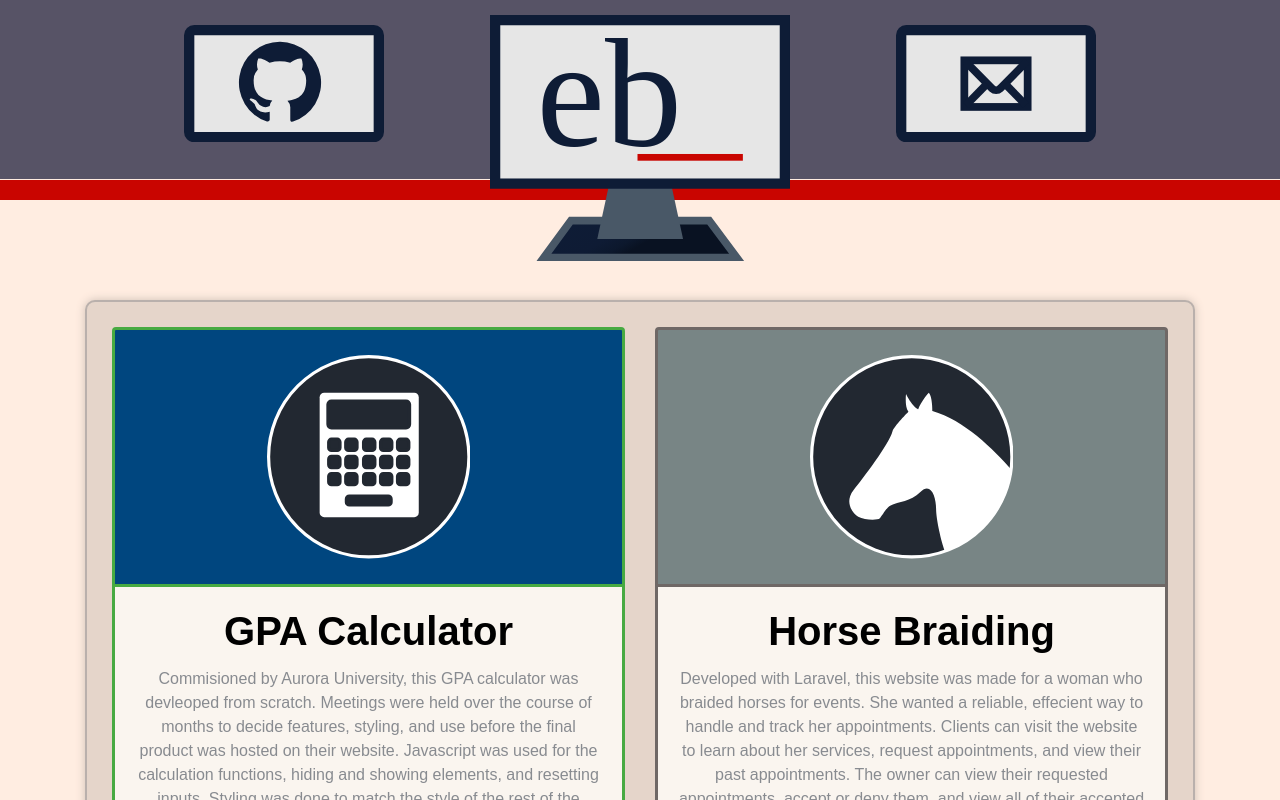
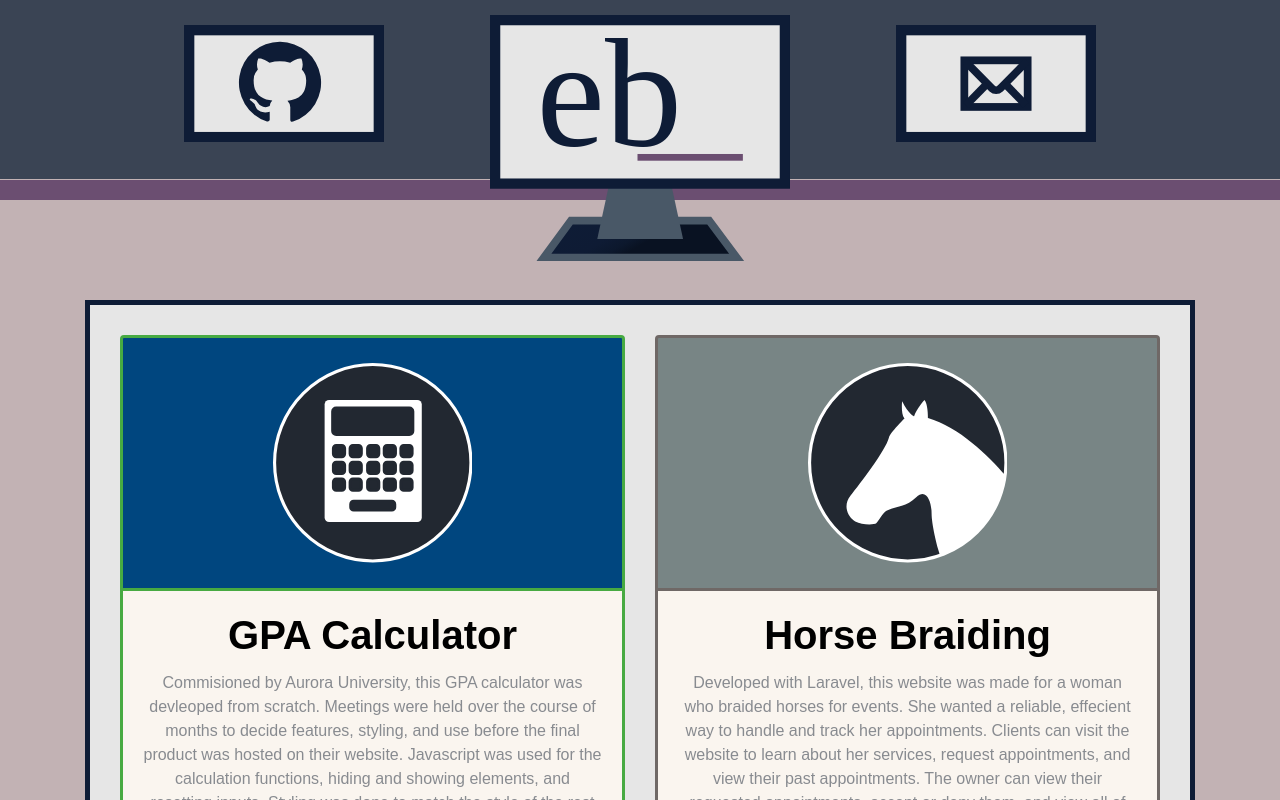
Before and after one commit to ejoebanks/eliweb, an Angular app: page / in a window 1280 px wide. Shown: the top 800 px of the page. Built offline with nearby package versions, Linux system fonts and the light colour scheme; a web font is replaced by a local one.

Commit message:
Updated svg, changed color scheme

```diff
--- a/src/app/app.component.css
+++ b/src/app/app.component.css
@@ -1,5 +1,5 @@
 body {
-  background-color: #FFEDE1;
+  background-color: #C2B2B4;
 
   font-family: 'Muli', sans-serif;
 }
@@ -7,5 +7,5 @@ body {
 .page-container {
   position: relative;
   min-height: 100vh;
-  background-color: #FFEDE1;
+  background-color: #C2B2B4;
 }
--- a/src/app/footer/footer.component.css
+++ b/src/app/footer/footer.component.css
@@ -4,7 +4,7 @@
   width: 100%;
   min-height: 100px;
   text-align: center;
-  background: linear-gradient(180deg, #FFEDE1 50%, #575366 50%);
+  background: linear-gradient(180deg, #C2B2B4 50%, #575366 50%);
 }
 
 .svg2_container {
--- a/src/app/maincontent/maincontent.component.css
+++ b/src/app/maincontent/maincontent.component.css
@@ -167,11 +167,12 @@
 
 .main_content {
   padding: 25px;
-  background-color: #E5D5CA;
   margin-bottom: 50px;
-  border-radius: 10px;
-  border: 2px solid rgba(14, 28, 54, .2);
   position: relative;
   color: white;
-  box-shadow: 0 0px 10px #cebfb5;
+  border: 5px solid #0e1c36;
+
+  /* #2 */
+  padding: 30px;
+  background: #e6e6e6;
 }
--- a/src/app/navbar/navbar.component.css
+++ b/src/app/navbar/navbar.component.css
@@ -14,7 +14,7 @@
   left: 0;
   top: 65%;
   height: 20px;
-  background: #C90500;
+  background: #6B4E71;
   content: "";
   width: 100%;
   display: block;
@@ -27,12 +27,6 @@
 
 .nav-head {
   width: 200px;
-}
-
-#c_test {
-  height: 50px;
-  width: 100%;
-  background-color: teal;
 }
 
 /* Containers for logo in navbar */
@@ -211,8 +205,9 @@ a svg {
 #parent {
   display: flex;
   position: relative;
-  background: linear-gradient(180deg, #575366 65%, #FFEDE1 35%);
+  background: linear-gradient(180deg, #3A4454 65%, #C2B2B4 35%);
 }
+
 #narrow {
   width: 40%;
   text-align: center;
--- a/src/app/navbar/navbar.component.html
+++ b/src/app/navbar/navbar.component.html
@@ -2,25 +2,26 @@
   <div id="parent">
     <div id="wide">
       <a href="https://github.com/ejoebanks">
-        <svg id="fd824dcb-9366-4264-b07c-212d832f7a01" data-name="Layer 1" xmlns="http://www.w3.org/2000/svg" viewBox="0 0 77.46 45.42">
+        <svg id="e5309130-56c9-4856-b079-ae9914ec4d52" data-name="fd824dcb-9366-4264-b07c-212d832f7a01" xmlns="http://www.w3.org/2000/svg" viewBox="0 0 77.46 45.42">
           <defs>
             <style>
-              .b8ebaaef-c37d-430f-b7fd-69a4bd98cf4b {
+              .b3bb884c-7678-44cd-b904-19306e241472 {
                 fill: #e6e6e6;
                 stroke: #0e1c36;
                 stroke-miterlimit: 10;
                 stroke-width: 4px;
               }
 
-              .a2f8525b-6c78-4a83-90a7-0326037a6fb2 {
+              .aeaf428d-2d73-4e76-ba5c-e2bd1f9a8d49 {
                 fill: #0e1c36;
                 fill-rule: evenodd;
               }
             </style>
           </defs>
-          <rect class="b8ebaaef-c37d-430f-b7fd-69a4bd98cf4b" x="2" y="2" width="73.46" height="41.42" rx="1.96" />
-          <path class="a2f8525b-6c78-4a83-90a7-0326037a6fb2" d="M37.24,21.71" />
-          <path class="a2f8525b-6c78-4a83-90a7-0326037a6fb2" d="M37.12,6.5a15.85,15.85,0,0,0-5,30.89c.79.15,1.08-.34,1.08-.76v-3c-4.44,1-5.37-1.84-5.37-1.84a4.14,4.14,0,0,0-1.77-2.35c-1.45-1,.1-1,.1-1a3.35,3.35,0,0,1,2.43,1.64,3.39,3.39,0,0,0,4.6,1.33h0a3.48,3.48,0,0,1,1-2.12c-3.52-.4-7.22-1.76-7.22-7.83a6.15,6.15,0,0,1,1.63-4.25,5.75,5.75,0,0,1,.16-4.2s1.33-.43,4.36,1.63a14.9,14.9,0,0,1,8,0c3-2.06,4.35-1.63,4.35-1.63a5.65,5.65,0,0,1,.16,4.2,6.14,6.14,0,0,1,1.69,4.28c0,6.09-3.71,7.43-7.24,7.82a3.79,3.79,0,0,1,1.08,3v4.35c0,.52.28.91,1.09.76a15.85,15.85,0,0,0-5-30.89Z" />
+          <title>left_git</title>
+          <rect class="b3bb884c-7678-44cd-b904-19306e241472" x="2" y="2" width="73.46" height="41.42" />
+          <path class="aeaf428d-2d73-4e76-ba5c-e2bd1f9a8d49" d="M37.24,21.71" />
+          <path class="aeaf428d-2d73-4e76-ba5c-e2bd1f9a8d49" d="M37.12,6.5a15.85,15.85,0,0,0-5,30.89c.79.15,1.08-.34,1.08-.76v-3c-4.44,1-5.37-1.84-5.37-1.84a4.13,4.13,0,0,0-1.77-2.35c-1.45-1,.1-1,.1-1a3.35,3.35,0,0,1,2.43,1.64,3.38,3.38,0,0,0,4.6,1.33h0a3.48,3.48,0,0,1,1-2.12c-3.52-.4-7.22-1.76-7.22-7.83a6.15,6.15,0,0,1,1.63-4.25,5.75,5.75,0,0,1,.16-4.2s1.33-.43,4.36,1.63a14.89,14.89,0,0,1,8,0c3-2.06,4.35-1.63,4.35-1.63a5.65,5.65,0,0,1,.16,4.2,6.14,6.14,0,0,1,1.69,4.28c0,6.09-3.71,7.43-7.24,7.82a3.79,3.79,0,0,1,1.08,3v4.35c0,.52.28.91,1.09.76a15.85,15.85,0,0,0-5-30.89Z" />
         </svg> </a>
     </div>
     <div id="narrow">
@@ -65,7 +66,7 @@
               }
 
               .b4a742d6-9066-4d4b-8f58-1f388e85eca4 {
-                fill: #c90500;
+                fill: #6B4E71;
               }
 
               .fc6ea4cc-27a4-4a96-be94-b769e76b9fcf {
@@ -79,7 +80,6 @@
               <stop offset="1" stop-color="#0e1c36" />
             </linearGradient>
           </defs>
-          <title>ejb_screen</title>
           <polygon class="f5588906-44dc-44ef-902c-ef9033fbab0b" points="96.19 94.56 20.96 94.56 31.56 80.13 85.44 80.13 96.19 94.56" />
           <polygon class="a6690d1f-b5d1-4c31-96f3-ccdf34739656" points="75.25 87.34 41.81 87.34 46.86 64 70.2 64 75.25 87.34" />
           <polyline class="ab4bd3a7-7c43-4656-aa8b-8c3e948c31c9" points="45.17 64 58.04 64 71.76 64" />
@@ -87,224 +87,43 @@
           <rect class="b4a742d6-9066-4d4b-8f58-1f388e85eca4" x="57.49" y="54.17" width="41.07" height="2.62" />
           <path class="fc6ea4cc-27a4-4a96-be94-b769e76b9fcf" d="M112.93,33.86" />
           <path class="fc6ea4cc-27a4-4a96-be94-b769e76b9fcf" d="M112.93,39.7" />
-        </svg> </a>
+        </svg>
+      </a>
     </div>
     <div id="another">
-      <svg id="b093983d-9ab2-4faa-bef7-f746a6063b0d" data-name="fd824dcb-9366-4264-b07c-212d832f7a01" xmlns="http://www.w3.org/2000/svg" viewBox="0 0 77.46 45.42">
+      <svg id="a88fd12f-d728-4a7f-9f0a-f6e3bf88f60b" data-name="b093983d-9ab2-4faa-bef7-f746a6063b0d" xmlns="http://www.w3.org/2000/svg" viewBox="0 0 77.46 45.42">
         <defs>
           <style>
-            .b7faf925-c875-4ee6-adc2-1d5e5c1c353e {
+            .b6c0fd5a-1e15-4c56-b374-013eac1c5151 {
               fill: #e6e6e6;
               stroke-width: 4px;
             }
 
-            .b7faf925-c875-4ee6-adc2-1d5e5c1c353e,
-            .ef638430-4055-4deb-a48d-83224ac6f5b9 {
+            .a1dfc016-e61c-4d8d-bcc1-0df777ba4edb,
+            .b6c0fd5a-1e15-4c56-b374-013eac1c5151 {
               stroke: #0e1c36;
               stroke-miterlimit: 10;
             }
 
-            .aaba57b0-37f0-4c06-8e9d-210748070bbf {
+            .e451197a-da96-4262-96e8-798abb346633 {
               fill: #0e1c36;
               fill-rule: evenodd;
             }
 
-            .ef638430-4055-4deb-a48d-83224ac6f5b9 {
+            .a1dfc016-e61c-4d8d-bcc1-0df777ba4edb {
               fill: none;
               stroke-width: 3px;
             }
           </style>
         </defs>
-        <rect class="b7faf925-c875-4ee6-adc2-1d5e5c1c353e" x="2" y="2" width="73.46" height="41.42" rx="1.96" />
-        <path class="aaba57b0-37f0-4c06-8e9d-210748070bbf" d="M37.24,21.71" />
-        <rect class="ef638430-4055-4deb-a48d-83224ac6f5b9" x="26.47" y="13.69" width="24.52" height="18.05" />
-        <path class="ef638430-4055-4deb-a48d-83224ac6f5b9" d="M38.73,22.71" />
-        <path class="ef638430-4055-4deb-a48d-83224ac6f5b9" d="M26.7,13.92,37.28,24.64a2.17,2.17,0,0,0,3,0L50.83,14" />
-        <line class="ef638430-4055-4deb-a48d-83224ac6f5b9" x1="27.06" y1="31.14" x2="35.17" y2="22.85" />
-        <line class="ef638430-4055-4deb-a48d-83224ac6f5b9" x1="50.31" y1="31.04" x2="42.42" y2="22.97" />
+        <title>mail_right</title>
+        <rect class="b6c0fd5a-1e15-4c56-b374-013eac1c5151" x="2" y="2" width="73.46" height="41.42" />
+        <path class="e451197a-da96-4262-96e8-798abb346633" d="M37.24,21.71" />
+        <rect class="a1dfc016-e61c-4d8d-bcc1-0df777ba4edb" x="26.47" y="13.69" width="24.52" height="18.05" />
+        <path class="a1dfc016-e61c-4d8d-bcc1-0df777ba4edb" d="M38.73,22.71" />
+        <path class="a1dfc016-e61c-4d8d-bcc1-0df777ba4edb" d="M26.7,13.92,37.28,24.64a2.17,2.17,0,0,0,3,0L50.83,14" />
+        <line class="a1dfc016-e61c-4d8d-bcc1-0df777ba4edb" x1="27.06" y1="31.14" x2="35.17" y2="22.85" />
+        <line class="a1dfc016-e61c-4d8d-bcc1-0df777ba4edb" x1="50.31" y1="31.04" x2="42.42" y2="22.97" />
       </svg> </div>
   </div>
 </nav>
-
-<!--
-  <div class="logo_container">
-
-    <div class="svg2_container">
-      <div class="left_side">
-        <a routerLink="#">
-          <svg id="a5b8cf48-a328-44eb-9cc0-f87059786749" data-name="Layer 1" xmlns="http://www.w3.org/2000/svg" viewBox="0 0 97.58 42.23">
-            <defs>
-              <style>
-                .f8346fba-3529-42ec-9714-590d35cb09c0 {
-                  fill: #0e1c36;
-                  fill-rule: evenodd;
-                }
-
-                .b7f0b8c1-40a2-4288-be33-18322c9e2e2a {
-                  fill: #e6e6e6;
-                  stroke: #0e1c36;
-                  stroke-miterlimit: 10;
-                  stroke-width: 4px;
-                }
-              </style>
-            </defs>
-            <title>git_left</title>
-            <polyline class="f8346fba-3529-42ec-9714-590d35cb09c0" points="97.58 24.04 67.64 24.04 67.64 18.2 97.58 18.2" />
-            <rect class="b7f0b8c1-40a2-4288-be33-18322c9e2e2a" x="2" y="2" width="67.76" height="38.23" rx="3.01" />
-            <path class="f8346fba-3529-42ec-9714-590d35cb09c0" d="M34.06,5.66a15.85,15.85,0,0,0-5,30.89c.79.15,1.08-.34,1.08-.76s0-1.63,0-2.95C25.7,33.79,24.77,31,24.77,31A4.15,4.15,0,0,0,23,28.65c-1.44-1,.1-1,.1-1a3.31,3.31,0,0,1,2.43,1.64,3.38,3.38,0,0,0,4.62,1.31,3.4,3.4,0,0,1,1-2.12c-3.52-.4-7.22-1.76-7.22-7.83a6.14,6.14,0,0,1,1.63-4.25,5.76,5.76,0,0,1,.16-4.2s1.33-.43,4.36,1.63a14.86,14.86,0,0,1,7.94,0c3-2.06,4.35-1.63,4.35-1.63a5.7,5.7,0,0,1,.16,4.2,6.14,6.14,0,0,1,1.63,4.25c0,6.09-3.71,7.43-7.24,7.82A3.79,3.79,0,0,1,38,31.44c0,2.12,0,3.83,0,4.35s.28.91,1.09.76a15.85,15.85,0,0,0-5-30.89Z" />
-          </svg>
-        </a>
-
-      </div>
-
-      <svg id="bc57618b-d0d9-4c10-b042-d703ab52663a" data-name="Layer 1" xmlns="http://www.w3.org/2000/svg" xmlns:xlink="http://www.w3.org/1999/xlink" viewBox="0 0 116.93 105.05">
-        <defs>
-          <style>
-            .b91aa720-9786-4f19-8a05-9d7decb3d4ef {
-              stroke: #495867;
-              fill: url(#b409fe37-6fbb-4449-833a-efffcddabeec);
-            }
-
-            .b91aa720-9786-4f19-8a05-9d7decb3d4ef,
-            .f2682f9d-8b81-43e4-baa5-99ee598bdf43 {
-              stroke-miterlimit: 10;
-              stroke-width: 4px;
-            }
-
-            .e83e955c-8558-40f6-9cb6-54389cc18e34 {
-              fill: url(#b58b89b4-9eba-43fd-9652-4f26d24ee5f6);
-            }
-
-            .a75be2ce-4a0e-4932-9fc5-13ce5af26dd7 {
-              fill: #0e1c48;
-            }
-
-            .f2682f9d-8b81-43e4-baa5-99ee598bdf43 {
-              fill: #e6e6e6;
-              stroke: #0e1c36;
-            }
-
-            .fe0f179d-bd17-42f4-a295-f0ebb7e131d9 {
-              font-size: 60px;
-              font-family: Broadway;
-            }
-
-            .e437ae13-fc31-4096-b771-57822b66fffa,
-            .fe0f179d-bd17-42f4-a295-f0ebb7e131d9 {
-              fill: #0e1c36;
-            }
-
-            .e100f69d-9a93-427b-b601-c27b0621ef0c {
-              fill: #c90500;
-            }
-
-            .e437ae13-fc31-4096-b771-57822b66fffa {
-              fill-rule: evenodd;
-            }
-          </style>
-          <linearGradient id="b409fe37-6fbb-4449-833a-efffcddabeec" x1="70.01" y1="108.86" x2="46.41" y2="67.98" gradientUnits="userSpaceOnUse">
-            <stop offset="0.5" stop-color="#091222" />
-            <stop offset="0.58" stop-color="#0c182d" />
-            <stop offset="0.69" stop-color="#0e1b34" />
-            <stop offset="1" stop-color="#0e1c36" />
-          </linearGradient>
-          <linearGradient id="b58b89b4-9eba-43fd-9652-4f26d24ee5f6" x1="75.97" y1="75.82" x2="41.27" y2="75.82" gradientUnits="userSpaceOnUse">
-            <stop offset="0.5" stop-color="#960400" />
-            <stop offset="0.53" stop-color="#a40400" />
-            <stop offset="0.58" stop-color="#b50500" />
-            <stop offset="0.65" stop-color="#c00500" />
-            <stop offset="0.74" stop-color="#c70500" />
-            <stop offset="1" stop-color="#c90500" />
-          </linearGradient>
-        </defs>
-        <title>screen_eb</title>
-        <path class="b91aa720-9786-4f19-8a05-9d7decb3d4ef" d="M98.67,88.87c0,7.83-21.42,14.18-40.1,14.18s-40.3-6.35-40.3-14.18,21.62-14.19,40.3-14.19S98.67,81,98.67,88.87Z" />
-        <path class="e83e955c-8558-40f6-9cb6-54389cc18e34" d="M73.92,87.64H43.08a1.92,1.92,0,0,1-1.86-2.41l5.06-19.78A1.92,1.92,0,0,1,48.14,64H68.79a1.93,1.93,0,0,1,1.87,1.44l5.13,19.79A1.93,1.93,0,0,1,73.92,87.64Z" />
-        <polyline class="a75be2ce-4a0e-4932-9fc5-13ce5af26dd7" points="45.17 64 58.04 64 71.76 64" />
-        <rect class="f2682f9d-8b81-43e4-baa5-99ee598bdf43" x="2" y="2" width="112.93" height="63.72" rx="3.01" /><text class="fe0f179d-bd17-42f4-a295-f0ebb7e131d9" transform="translate(18.17 50.62)">eb</text>
-        <rect class="e100f69d-9a93-427b-b601-c27b0621ef0c" x="57.49" y="54.17" width="41.07" height="2.62" />
-        <path class="e437ae13-fc31-4096-b771-57822b66fffa" d="M112.93,33.86" />
-        <path class="e437ae13-fc31-4096-b771-57822b66fffa" d="M112.93,39.7" />
-      </svg>
-    </div>
-
-    <div class="right_side">
-      <a id="git_logo" routerLink="google.com">
-        <svg id="b34d6ec6-0a66-48cc-8b3a-56adea039d4d" data-name="Layer 1" xmlns="http://www.w3.org/2000/svg" viewBox="0 0 97.58 42.23">
-          <defs>
-            <style>
-              .bfeffab3-8873-45f5-96f4-3e31cfe72a38 {
-                fill: #0e1c36;
-                fill-rule: evenodd;
-              }
-
-              .ac6d4a05-1848-47a6-869a-8f526ad7161e {
-                fill: #e6e6e6;
-                stroke-width: 4px;
-              }
-
-              .ac6d4a05-1848-47a6-869a-8f526ad7161e,
-              .bb56b0fd-d5b7-46d7-89a2-95ba5e137967 {
-                stroke: #0e1c36;
-                stroke-miterlimit: 10;
-              }
-
-              .bb56b0fd-d5b7-46d7-89a2-95ba5e137967 {
-                fill: none;
-                stroke-width: 3px;
-              }
-            </style>
-          </defs>
-          <polyline class="bfeffab3-8873-45f5-96f4-3e31cfe72a38" points="0 24.04 29.95 24.04 29.95 18.2 0 18.2" />
-          <rect class="ac6d4a05-1848-47a6-869a-8f526ad7161e" x="27.82" y="2" width="67.76" height="38.23" rx="3.01" transform="translate(123.41 42.23) rotate(-180)" />
-          <rect class="bb56b0fd-d5b7-46d7-89a2-95ba5e137967" x="49.4" y="12.09" width="24.52" height="18.05" />
-          <path class="bb56b0fd-d5b7-46d7-89a2-95ba5e137967" d="M61.66,21.12" />
-          <path class="bb56b0fd-d5b7-46d7-89a2-95ba5e137967" d="M49.63,12.32,60.21,23a2.19,2.19,0,0,0,3,0L73.76,12.41" />
-          <line class="bb56b0fd-d5b7-46d7-89a2-95ba5e137967" x1="49.99" y1="29.55" x2="58.1" y2="21.26" />
-          <line class="bb56b0fd-d5b7-46d7-89a2-95ba5e137967" x1="73.24" y1="29.45" x2="65.35" y2="21.38" />
-        </svg></a>
-    </div>
-
-  </div>
-</nav>
--->
-<!--
-<nav class="navbar navbar-expand-lg navbar-dark bg-dark">
-  <div class="logo_container">
-    <a routerLink="#">
-      <div class="git_container">
-        <svg xmlns="http://www.w3.org/2000/svg" viewBox="0 0 91.7 59.81" width="90">
-          <rect class="a" x="2" y="2" width="87.7" height="55.81" rx="6.65" />
-          <path class="b" d="M134,83.5" />
-          <path class="b" d="M85,83" />
-          <path class="c" d="M45.85,9.44a21,21,0,0,0-6.63,40.9c1.05.19,1.43-.46,1.43-1V45.43C34.81,46.7,33.58,43,33.58,43a5.55,5.55,0,0,0-2.33-3.07c-1.9-1.3.15-1.27.15-1.27a4.43,4.43,0,0,1,3.21,2.16C36.45,44,39.49,43,40.69,42.51A4.48,4.48,0,0,1,42,39.7c-4.66-.53-9.56-2.33-9.56-10.37a8.11,8.11,0,0,1,2.16-5.64,7.6,7.6,0,0,1,.21-5.55s1.76-.56,5.77,2.15a20.14,20.14,0,0,1,10.51,0c4-2.71,5.76-2.15,5.76-2.15a7.45,7.45,0,0,1,.21,5.55,8.11,8.11,0,0,1,2.16,5.64c0,8.06-4.91,9.83-9.58,10.35a5,5,0,0,1,1.42,3.89v5.76c0,.69.37,1.21,1.44,1a21,21,0,0,0-6.65-40.9Z" />
-        </svg>
-      </div>
-    </a>
-    <a routerLink="#">
-      <div class="svg_container">
-        <svg version="1.1" id="Layer_1" xmlns="http://www.w3.org/2000/svg" xmlns:xlink="http://www.w3.org/1999/xlink" x="0px" y="0px" viewBox="0 0 170.48 109" style="enable-background:new 0 0 170.48 109;" xml:space="preserve">
-          <rect class="cls-1" x="2" y="2" width="165" height="105" rx="6.65" /><text class="cls-2" transform="translate(26.95 81.44)">eb </text>
-          <path class="cls-3" d="M134,83.5" />
-          <path class="cls-3" d="M85,83" />
-          <rect class="cls-4" x="85.95" y="87" width="62" height="4" /><text />
-        </svg>
-      </div>
-    </a>
-
-    <div class="other_container">
-      <a id="git_logo" routerLink="google.com">
-        <svg id="b4b8bcda-5e06-4495-8b4f-f028a0c766c2" data-name="Layer 1" xmlns="http://www.w3.org/2000/svg" viewBox="0 0 169 109">
-          <defs>
-          </defs>
-          <title>git_img_2</title>
-          <rect class="ee04139e-9b3e-4b32-8c78-6fc8bad04fa0" x="2" y="2" width="165" height="105" rx="6.65" />
-          <path class="fa2641c1-df6e-41e6-bfde-11ab62519b4b" d="M134,83.5" />
-          <path class="fa2641c1-df6e-41e6-bfde-11ab62519b4b" d="M85,83" />
-          <path class="b683b92e-3147-4907-9470-07fd41723797" d="M84.5,13.56a42,42,0,0,0-13.27,81.8c2.1.39,2.87-.91,2.87-2s0-4.31-.06-7.82c-11.68,2.54-14.14-5-14.14-5-1.91-4.85-4.66-6.14-4.66-6.14-3.81-2.61.29-2.55.29-2.55,4.21.29,6.43,4.32,6.43,4.32,3.74,6.42,9.82,4.56,12.22,3.49a8.91,8.91,0,0,1,2.66-5.61C67.52,73,57.72,69.43,57.72,53.34A16.25,16.25,0,0,1,62,42.08c-.43-1.06-1.87-5.33.41-11.11,0,0,3.52-1.13,11.54,4.3a39.88,39.88,0,0,1,21,0c8-5.43,11.54-4.3,11.54-4.3,2.28,5.78.84,10.05.41,11.11a16.21,16.21,0,0,1,4.32,11.26c0,16.13-9.82,19.67-19.17,20.71C93.62,75.36,95,77.91,95,81.83c0,5.61,0,10.13,0,11.52,0,1.11.76,2.42,2.88,2A42,42,0,0,0,84.5,13.56Z" />
-        </svg> </a>
-    </div>
-
-  </div>
-</nav>
--->
```
